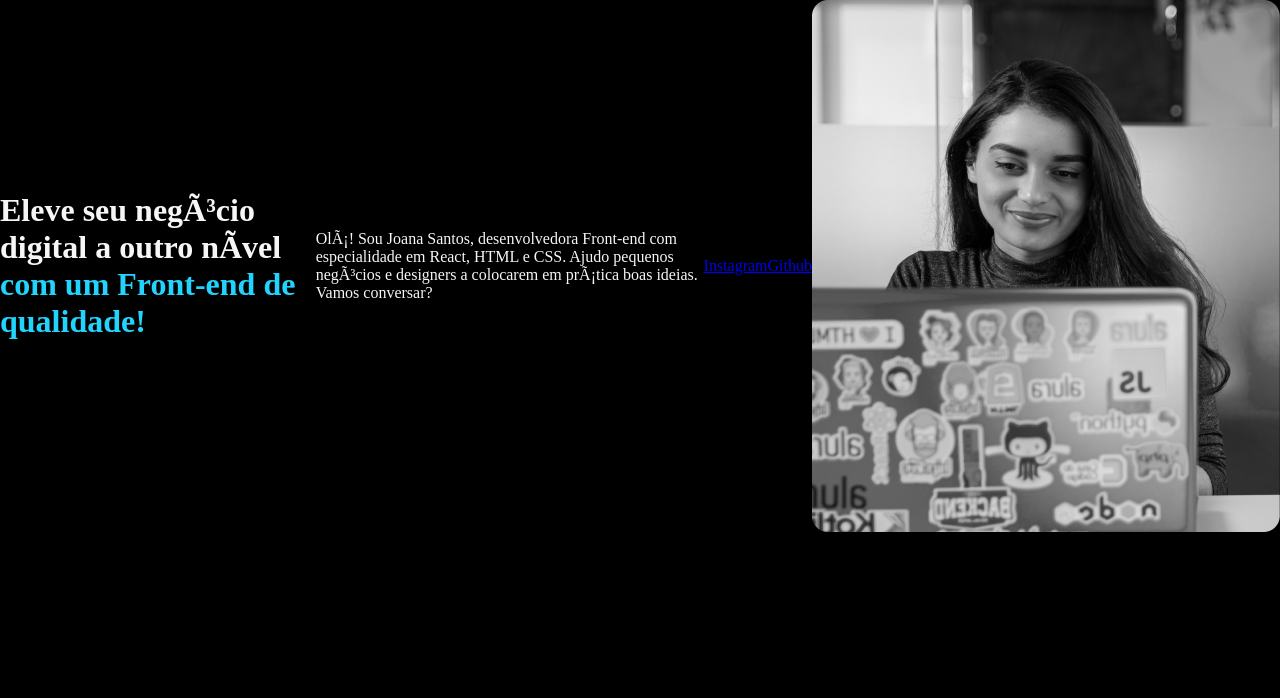
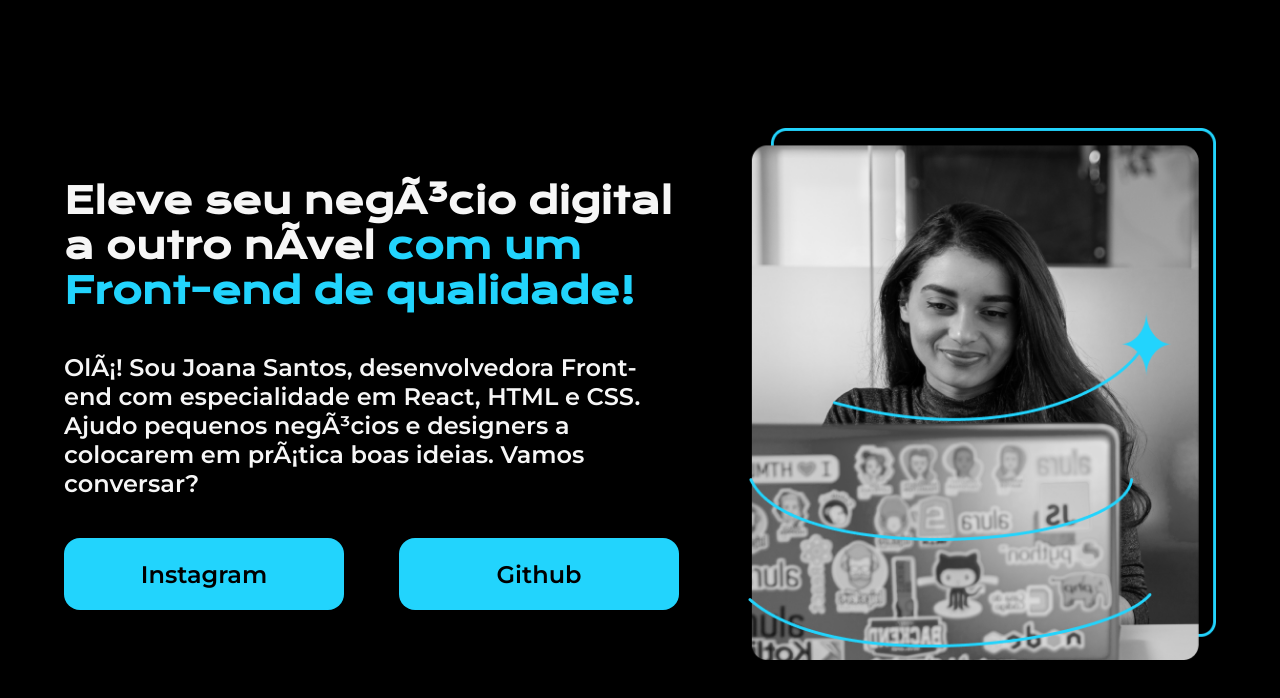
Before and after one commit to MrcCravo/14.10.2023-20-02-Curso-HTML, a plain HTML site: page index.html in a window 1280 px wide. Drawn offline with nearby package versions, Linux system fonts and the light colour scheme.

Commit message:
final de curso

```diff
--- a/index.html
+++ b/index.html
@@ -13,13 +13,19 @@
 <body>
     <header></header>
     <main class="apresentacao">
-        <h1>Eleve seu negócio digital a outro nível <strong class="titulo-destaque">com um Front-end de
-                qualidade!</strong></h1>
-        <p>Olá! Sou Joana Santos, desenvolvedora Front-end com especialidade em React, HTML e CSS. Ajudo pequenos
-            negócios e designers a colocarem em prática boas ideias. Vamos conversar?</p>
-        <a href="https://instagram.com">Instagram</a>
-        <a href="https://github.com">Github</a>
-        <img src="imagem.estudante.png" alt="Foto de Joana Santos programando">
+        <section class="apresentacao__conteudo">
+            <h1 class="apresentacao__conteudo__titulo">Eleve seu negócio digital a outro nível <strong
+                    class="titulo-destaque">com um Front-end de
+                    qualidade!</strong></h1>
+            <p class="apresentacao__conteudo__paragrafo">Olá! Sou Joana Santos, desenvolvedora Front-end com
+                especialidade em React, HTML e CSS. Ajudo pequenos
+                negócios e designers a colocarem em prática boas ideias. Vamos conversar?</p>
+            <div class="apresentacao__links">
+                <a class="apresentacao__links__link" href="https://instagram.com">Instagram</a>
+                <a class="apresentacao__links__link" href="https://github.com">Github</a>
+            </div>
+        </section>
+        <img src="Imagem.png" alt="Foto de Joana Santos programando" class="apresentacao__foto">
     </main>
     <footer></footer>
 </body>
--- a/styles.css
+++ b/styles.css
@@ -1,3 +1,7 @@
+@import url('https://fonts.googleapis.com/css2?family=Krona+One&family=Open+Sans:ital,wght@0,300;0,400;0,500;0,600;1,300;1,400;1,500&display=swap');
+
+@import url('https://fonts.googleapis.com/css2?family=Krona+One&family=Montserrat:wght@600&family=Open+Sans:ital,wght@0,300;0,400;0,500;0,600;1,300;1,400;1,500&display=swap');
+
 * {
     margin: 0;
     padding: 0;
@@ -16,6 +20,48 @@ body {
 }
 
 .apresentacao {
+    margin: 10% 5%;
     display: flex;
     align-items: center;
+    justify-content: space-between;
 }
+
+.apresentacao__conteudo {
+    width: 615px;
+    display: flex;
+    flex-direction: column;
+    gap: 40px;
+}
+
+.apresentacao__foto {
+    width: 467.71px;
+    height: 532px;
+}
+
+.apresentacao__conteudo__titulo {
+    font-size: 36px;
+    font-family: 'Krona One', sans-serif;
+}
+
+.apresentacao__conteudo__paragrafo {
+    font-size: 24px;
+    font-family: 'Montserrat', sans-serif;
+}
+
+.apresentacao__links {
+    display: flex;
+    justify-content: space-between;
+}
+
+.apresentacao__links__link {
+    background-color: #22D4FD;
+    width: 280px;
+    text-align: center;
+    border-radius: 16px;
+    font-size: 24px;
+    padding: 21.05px 0;
+    text-decoration: none;
+    font-weight: 600;
+    font-family: 'Montserrat', sans-serif;
+    color: #000000;
+}
```
Also changed, not shown: Imagem.png (added), imagem.estudante.png (deleted).
